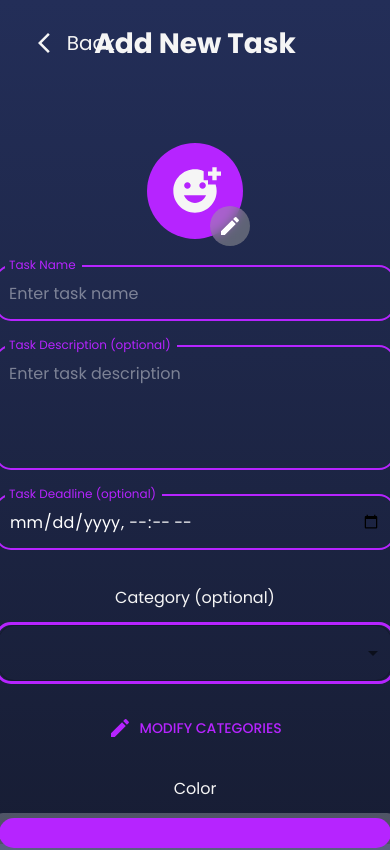
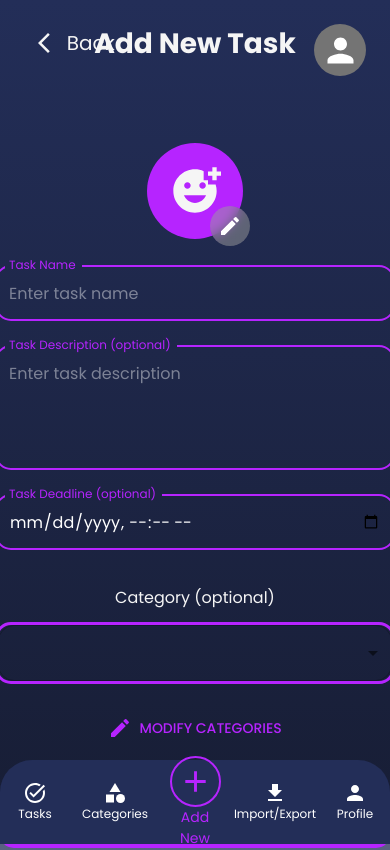
Before and after one commit to hirotanaka918/todo-app, a React (Vite) app: page /add in a window 390 px wide. Shown: the top 850 px of the page. Built offline with nearby package versions, Linux system fonts and the light colour scheme.

Commit message:
added bottom navigation for mobile devices

```diff
--- a/src/App.tsx
+++ b/src/App.tsx
@@ -12,6 +12,7 @@ import { useEffect } from "react";
 import { Categories } from "./pages/Categories";
 import { ErrorBoundary } from "./components";
 import { ImportExport } from "./pages/ImportExport";
+import { MainLayout } from "./layouts/MainLayout";
 
 function App() {
   const [user, setUser] = useStorageState<User>(defaultUser, "user");
@@ -35,6 +36,7 @@ function App() {
     <>
       <ThemeProvider theme={MuiTheme}>
         <GlobalStyles />
+        <MainLayout user={user} setUser={setUser}>
           <ErrorBoundary user={user}>
             <Routes>
               <Route path="/" element={<Home {...userProps} />} />
@@ -44,10 +46,14 @@ function App() {
                 path="/import-export"
                 element={<ImportExport {...userProps} />}
               />
-            <Route path="/categories" element={<Categories {...userProps} />} />
+              <Route
+                path="/categories"
+                element={<Categories {...userProps} />}
+              />
               <Route path="*" element={<NotFound />} />
             </Routes>
           </ErrorBoundary>
+        </MainLayout>
       </ThemeProvider>
     </>
   );
--- a/src/components/AddTaskBtn.tsx
+++ b/src/components/AddTaskBtn.tsx
@@ -5,6 +5,7 @@ import { useNavigate } from "react-router-dom";
 import { ColorPalette } from "../styles";
 import { Tooltip } from "@mui/material";
 import { User } from "../types/user";
+import { useResponsiveDisplay } from "../hooks/useResponsiveDisplay";
 
 interface Props {
   animate: boolean;
@@ -13,6 +14,12 @@ interface Props {
 
 export const AddTaskBtn = ({ animate, user }: Props) => {
   const n = useNavigate();
+  const isMobile = useResponsiveDisplay();
+
+  if (isMobile) {
+    return null;
+  }
+
   return (
     <Tooltip
       title={user.tasks.length > 0 ? "Add New Task" : "Add Task"}
--- /dev/null
+++ b/src/components/BottomNav.tsx
@@ -0,0 +1,101 @@
+import { Add, Category, GetApp, Person, TaskAlt } from "@mui/icons-material";
+import {
+  BottomNavigation,
+  BottomNavigationAction,
+  Box,
+  styled,
+} from "@mui/material";
+import { ColorPalette } from "../styles";
+import { SyntheticEvent, useEffect, useState } from "react";
+import { useLocation, useNavigate } from "react-router-dom";
+import { useResponsiveDisplay } from "../hooks/useResponsiveDisplay";
+
+export const BottomNav = () => {
+  const isMobile = useResponsiveDisplay();
+  const location = useLocation();
+  const [value, setValue] = useState<number | SyntheticEvent<Element>>(0);
+  const n = useNavigate();
+
+  // useEffect hook to set the active button based on the current route
+  useEffect(() => {
+    switch (location.pathname) {
+      case "/categories":
+        setValue(1);
+        break;
+      case "/add":
+        setValue(2);
+        break;
+      case "/import-export":
+        setValue(3);
+        break;
+      case "/user":
+        setValue(4);
+        break;
+      default:
+        setValue(0); // Fallback for the "Tasks" route
+    }
+  }, [location.pathname]);
+  if (!isMobile) {
+    return null;
+  }
+
+  return (
+    <Box sx={{ position: "fixed", bottom: 0, width: "100%", m: 0 }}>
+      <StyledBottomNavigation
+        showLabels
+        value={value}
+        onChange={(newValue) => {
+          setValue(newValue); // Cast newValue to number since it is inferred as SyntheticEvent by default
+        }}
+      >
+        <NavigationButton
+          onClick={() => n("/")}
+          label="Tasks"
+          icon={<TaskAlt />}
+        />
+        <NavigationButton
+          onClick={() => n("/categories")}
+          label="Categories"
+          icon={<Category />}
+        />
+        <NavigationButton
+          onClick={() => n("add")}
+          showLabel={false}
+          label="Add New"
+          icon={
+            <Add
+              fontSize="large"
+              sx={{
+                border: `2px solid ${ColorPalette.purple}`,
+                borderRadius: "100px",
+                padding: "6px",
+              }}
+            />
+          }
+        />
+        <NavigationButton
+          onClick={() => n("import-export")}
+          label="Import/Export"
+          icon={<GetApp />}
+        />
+        <NavigationButton
+          onClick={() => n("user")}
+          label="Profile"
+          icon={<Person />}
+        />
+      </StyledBottomNavigation>
+    </Box>
+  );
+};
+
+const StyledBottomNavigation = styled(BottomNavigation)`
+  border-radius: 32px 32px 0 0;
+  background: #232e58;
+  margin: 0px 20px 0px -20px;
+  padding: 14px 10px;
+`;
+
+const NavigationButton = styled(BottomNavigationAction)`
+  border-radius: 18px;
+  color: white;
+`;
--- a/src/components/ProfileAvatar.tsx
+++ b/src/components/ProfileAvatar.tsx
@@ -162,6 +162,7 @@ export const ProfileAvatar = ({ user, setUser }: UserProps) => {
 const Container = styled.div`
   position: absolute;
   right: 16vw;
+  top: 16px;
   @media (max-width: 1024px) {
     right: 16px;
   }
--- a/src/components/TaskMenu.tsx
+++ b/src/components/TaskMenu.tsx
@@ -1,6 +1,6 @@
 import { ContentCopy, Delete, Done, Edit, PushPin } from "@mui/icons-material";
 import { User } from "../types/user";
-import { Divider, Menu, MenuItem } from "@mui/material";
+import { Button, Divider, Menu, MenuItem } from "@mui/material";
 import { BottomSheet } from "react-spring-bottom-sheet";
 import { Emoji, EmojiStyle } from "emoji-picker-react";
 import styled from "@emotion/styled";
@@ -103,6 +103,28 @@ export const TaskMenu = ({
               {user.tasks.find((task) => task.id === selectedTaskId)?.name}
             </SheetHeader>
           }
+          footer={
+            <div
+              style={{
+                display: "flex",
+                justifyContent: "center",
+                alignItems: "center",
+              }}
+            >
+              <Button
+                onClick={handleCloseMoreMenu}
+                variant="outlined"
+                sx={{
+                  borderRadius: "100px",
+                  width: "90%",
+                  padding: "12px",
+                  fontSize: "16px",
+                }}
+              >
+                Dimiss
+              </Button>
+            </div>
+          }
         >
           <SheetContent>{menuItems}</SheetContent>
         </BottomSheet>
--- a/src/components/Tasks.tsx
+++ b/src/components/Tasks.tsx
@@ -550,7 +550,6 @@ export const Tasks = ({ user, setUser }: UserProps) => {
           </DialogBtn>
         </DialogActions>
       </Dialog>
-      <div style={{ paddingTop: "100px" }} />
     </>
   );
 };
--- a/src/components/index.ts
+++ b/src/components/index.ts
@@ -7,3 +7,4 @@ export { CustomEmojiPicker } from "./CustomEmojiPicker";
 export { SettingsDialog } from "./Settings";
 export { ErrorBoundary } from "./ErrorBoundary";
 export { TaskMenu } from "./TaskMenu";
+export { BottomNav } from "./BottomNav";
--- /dev/null
+++ b/src/layouts/MainLayout.tsx
@@ -0,0 +1,17 @@
+import { BottomNav, ProfileAvatar } from "../components";
+import { UserProps } from "../types/user";
+
+interface MainLayoutProps extends UserProps {
+  children: any;
+}
+
+export const MainLayout = ({ children, user, setUser }: MainLayoutProps) => {
+  return (
+    <>
+      <ProfileAvatar user={user} setUser={setUser} />
+      {children}
+      <div style={{ marginTop: "128px" }} />
+      <BottomNav />
+    </>
+  );
+};
--- a/src/pages/Home.tsx
+++ b/src/pages/Home.tsx
@@ -1,5 +1,5 @@
 import { useState, useEffect, ReactNode } from "react";
-import { AddTaskBtn, ProfileAvatar, Tasks } from "../components";
+import { AddTaskBtn, BottomNav, ProfileAvatar, Tasks } from "../components";
 import {
   ColorPalette,
   GreetingHeader,
@@ -118,6 +118,7 @@ export const Home = ({ user, setUser }: UserProps) => {
       )}
       <Tasks user={user} setUser={setUser} />
       <AddTaskBtn animate={user.tasks.length === 0} user={user} />
+      <BottomNav />
     </>
   );
 };
--- a/src/styles/globalStyles.tsx
+++ b/src/styles/globalStyles.tsx
@@ -39,8 +39,8 @@ const globalStyles = css`
 
   div[data-rsbs-header="true"] {
     &::before {
-      width: 72px;
-      height: 5px;
+      width: 60px;
+      height: 6px;
       border-radius: 100px;
       background: #cfcfcf;
       margin-top: 2px;
@@ -61,9 +61,9 @@ const globalStyles = css`
 
     /* Custom Scrollbar Styles */
     ::-webkit-scrollbar {
-      width: 10px;
+      width: 8px;
 
-      background-color: #2a326e;
+      background-color: #232e58;
     }
 
     ::-webkit-scrollbar-thumb {
```
Lines whose indentation alone changed are shown as unchanged.
